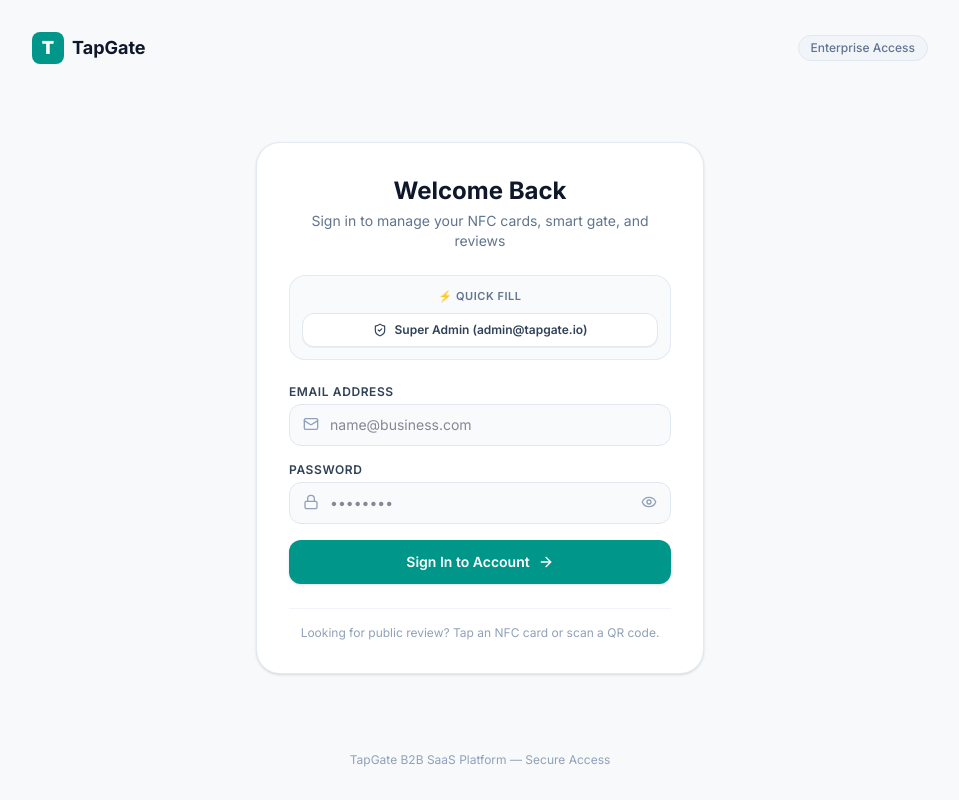
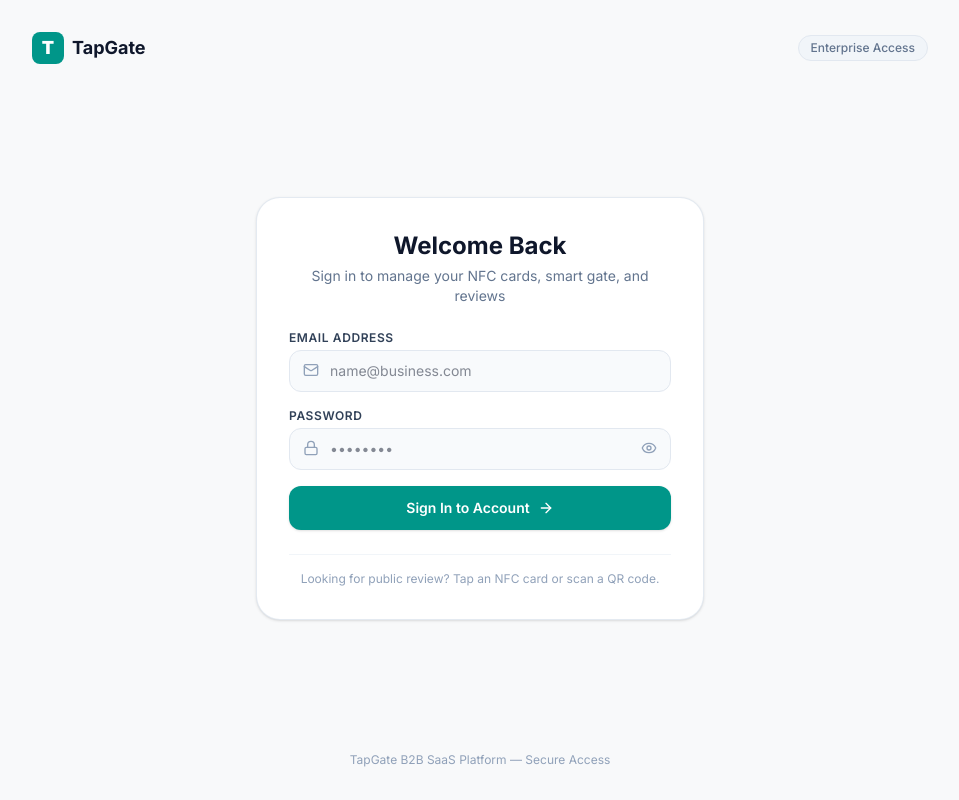
Before and after one commit to Createch19/tapGuard, a Next.js app: page /login in a window 1280 px wide. Shown: the whole page, without its empty margins (160-1119 px from the left). Built offline with nearby package versions, Linux system fonts and the light colour scheme.

Commit message:
refactor: remove quick fill from login screen and update documentation

```diff
--- a/src/app/login/LoginClient.tsx
+++ b/src/app/login/LoginClient.tsx
@@ -4,7 +4,7 @@ import React, { useState } from "react";
 import { signIn } from "next-auth/react";
 import { useRouter, useSearchParams } from "next/navigation";
 import Link from "next/link";
-import { Lock, Mail, ArrowRight, AlertCircle, ShieldCheck, Eye, EyeOff } from "lucide-react";
+import { Lock, Mail, ArrowRight, AlertCircle, Eye, EyeOff } from "lucide-react";
 
 export default function LoginClient() {
   const router = useRouter();
@@ -16,12 +16,6 @@ export default function LoginClient() {
   const [showPassword, setShowPassword] = useState(false);
   const [isLoading, setIsLoading] = useState(false);
   const [errorMessage, setErrorMessage] = useState("");
-
-  const handleQuickFill = (fillEmail: string, fillPass: string) => {
-    setEmail(fillEmail);
-    setPassword(fillPass);
-    setErrorMessage("");
-  };
 
   const handleSubmit = async (e: React.FormEvent) => {
     e.preventDefault();
@@ -84,21 +78,6 @@ export default function LoginClient() {
             <p className="text-xs sm:text-sm text-slate-500">
               Sign in to manage your NFC cards, smart gate, and reviews
             </p>
-          </div>
-
-          {/* Quick Super Admin Fill */}
-          <div className="mb-6 p-3 bg-slate-50 rounded-2xl border border-slate-200/80">
-            <p className="text-[11px] font-semibold uppercase tracking-wider text-slate-500 text-center mb-2">
-              ⚡ Quick Fill
-            </p>
-            <button
-              type="button"
-              onClick={() => handleQuickFill("admin@tapgate.io", "Admin@123456")}
-              className="w-full flex items-center justify-center gap-2 px-3 py-2 bg-white hover:bg-slate-100 text-slate-700 hover:text-slate-900 border border-slate-200 hover:border-slate-300 rounded-xl text-xs font-semibold transition-all shadow-2xs"
-            >
-              <ShieldCheck className="w-3.5 h-3.5 text-slate-700" />
-              <span>Super Admin (admin@tapgate.io)</span>
-            </button>
           </div>
 
           <form onSubmit={handleSubmit} className="space-y-4">
```
Also changed, not shown: 1 other file (tests, documents, lock files or other folders).
